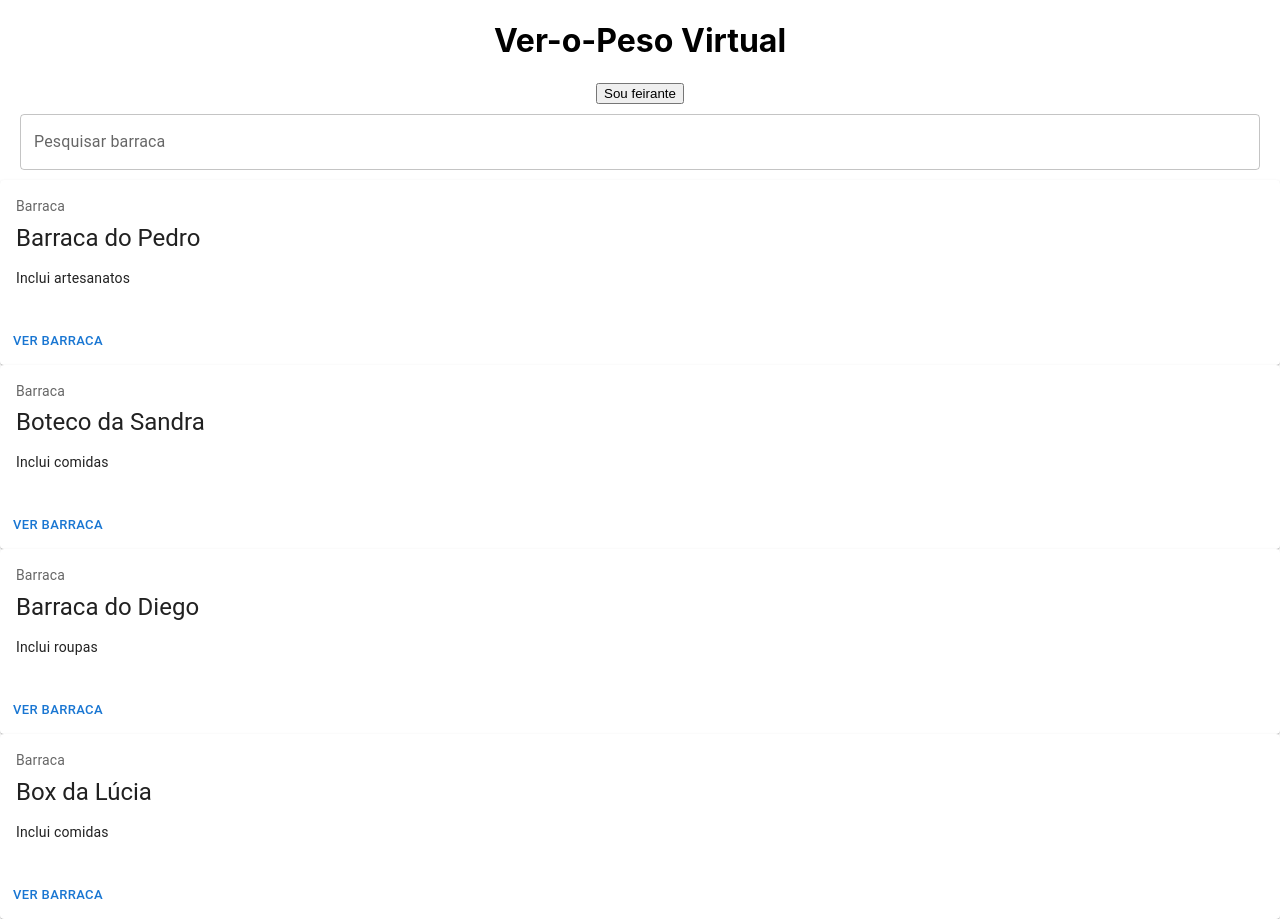
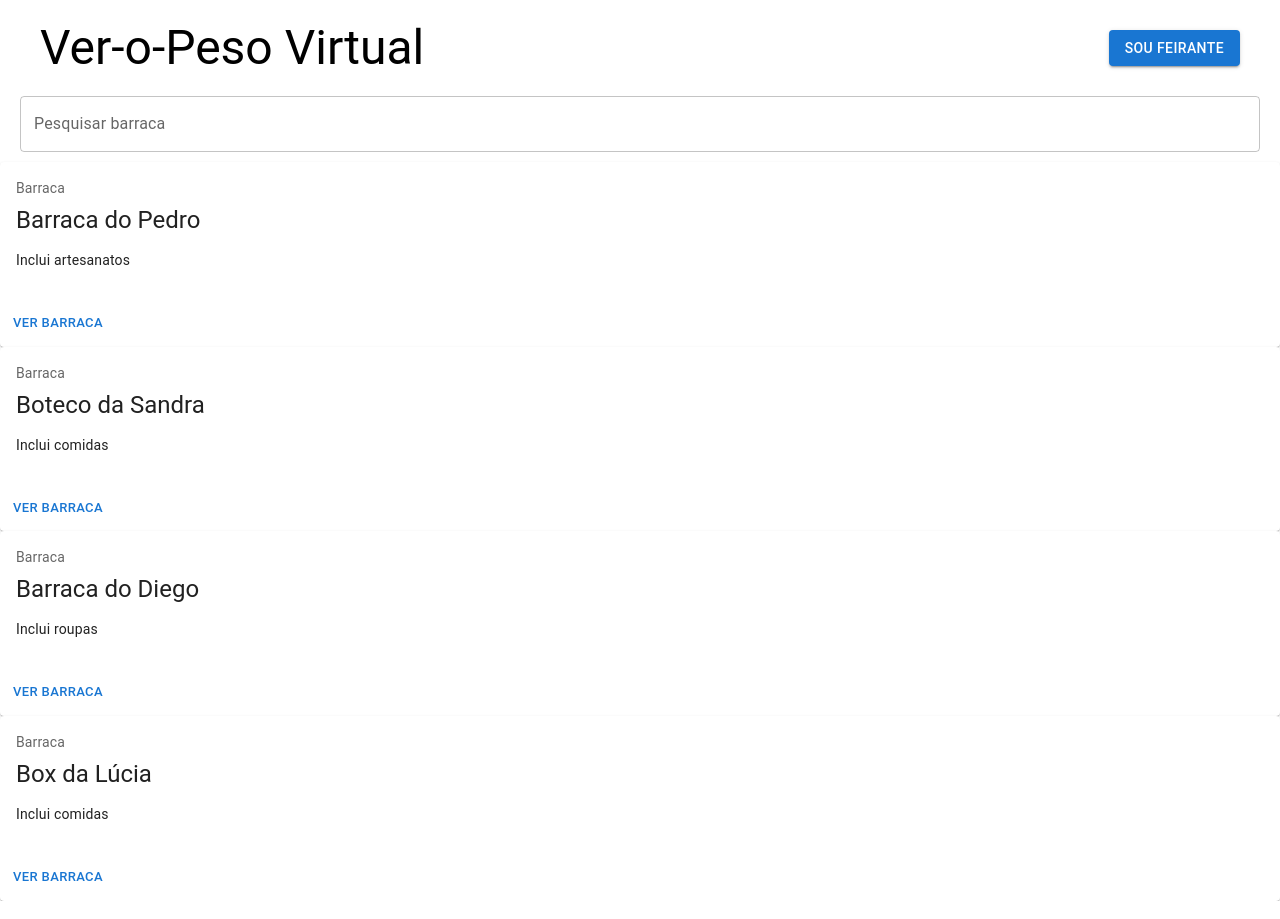
Before and after one commit to isaquemenezes/ver-o-peso-virtual, a React (Create React App) app in the folder frontend/: page / in a window 1280 px wide. Built offline with nearby package versions, Linux system fonts and the light colour scheme.

Commit message:
Atualiza cabeçalho de tela de barracas

```diff
--- a/frontend/src/components/barracas.tsx
+++ b/frontend/src/components/barracas.tsx
@@ -2,7 +2,7 @@ import React, {Component} from "react";
 import {Barraca, noVerOPeso, TipoBarraca} from "../lib/modelos";
 import CartaoBarraca from "./tiles/barraca";
 import {Link} from "react-router-dom";
-import {TextField} from "@mui/material";
+import {Button, TextField, Typography} from "@mui/material";
 
 type _Props = {};
 type _State = { termoBusca: string };
@@ -41,11 +41,13 @@ export default class ComponenteBarracas extends Component<_Props, _State> {
       }
     ];
     return (
-        <div className="App">
-          <h1>Ver-o-Peso Virtual</h1>
-          <div>
+        <div>
+          <div style={{display: "flex", margin: "20px 40px", alignItems: "center"}}>
+            <Typography variant="h3" component="div" style={{display: "flex", flexGrow: 1}}>
+              Ver-o-Peso Virtual
+            </Typography>
             <Link to="/login">
-              <button>Sou feirante</button>
+              <Button variant="contained">Sou feirante</Button>
             </Link>
           </div>
           <TextField
```
